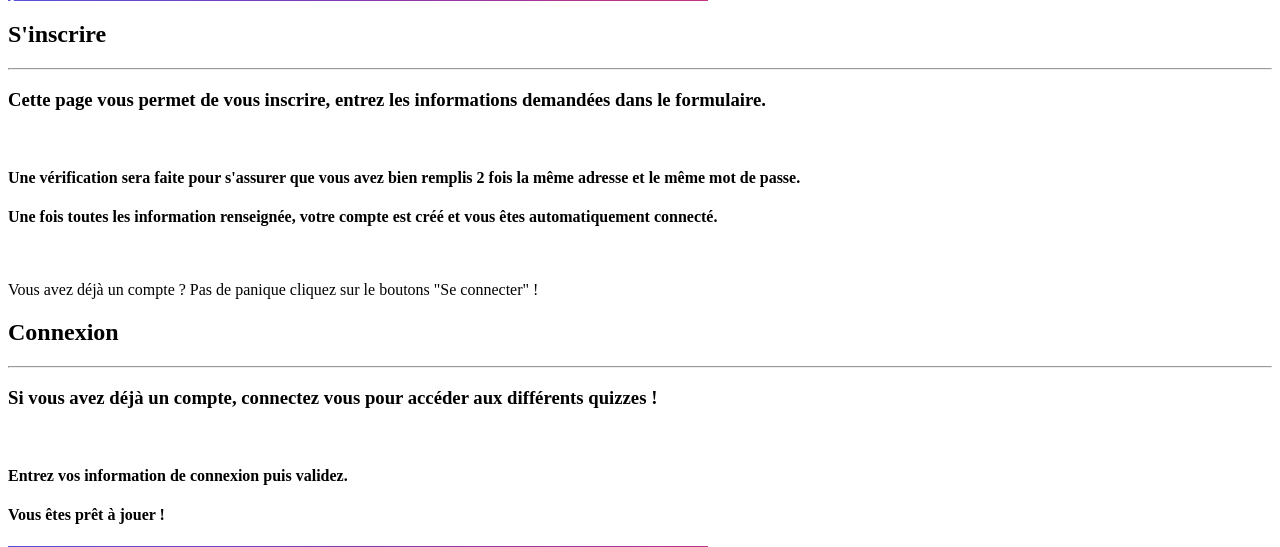
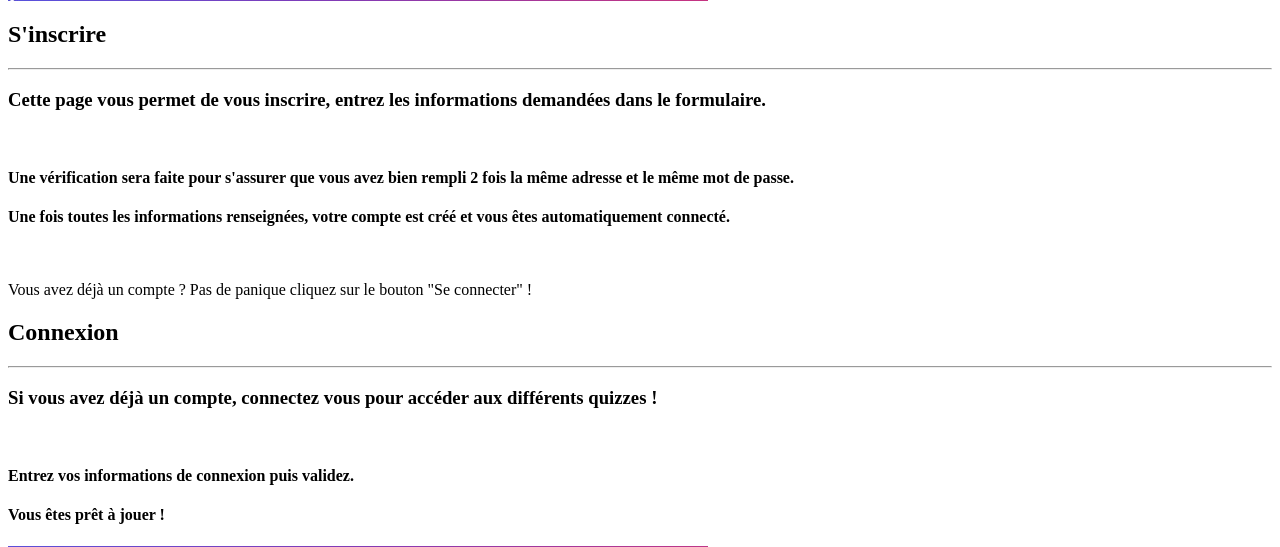
Before and after one commit to erwancado/QuizzDesigner, a Symfony app: template templates/tutorial/userTuto.html.twig in a window 1280 px wide; the page is wider, and only the part inside the window is pictured. Shown: the part 501-1048 px from the top of that part. Run offline with Twig, Linux system fonts and the light colour scheme; the template is opened without the code that fills it, so the values that code supplies are empty; some libraries are stand-ins or nearby versions.

Commit message:
mise en prod

```diff
--- a/composer.json
+++ b/composer.json
@@ -7,6 +7,7 @@
         "ext-iconv": "*",
         "php-http/curl-client": "^2.1",
         "sensio/framework-extra-bundle": "^5.5",
+        "symfony/apache-pack": "^1.0",
         "symfony/asset": "5.0.*",
         "symfony/console": "5.0.*",
         "symfony/dotenv": "5.0.*",
--- a/templates/registration/register.html.twig
+++ b/templates/registration/register.html.twig
@@ -45,6 +45,7 @@
         </div>
     </div>
 {% endblock %}
+{% block footer %}{% endblock %}
 {% block javascripts %}
     {{ parent() }}
     {{ encore_entry_script_tags('word_animation')}}
--- a/templates/security/login.html.twig
+++ b/templates/security/login.html.twig
@@ -62,6 +62,7 @@
         </div>
     </div>
 {% endblock %}
+{% block footer %}{% endblock %}
 {% block javascripts %}
     {{ parent() }}
     {{ encore_entry_script_tags('word_animation')}}
--- a/templates/tutorial/index.html.twig
+++ b/templates/tutorial/index.html.twig
@@ -18,8 +18,8 @@
         <br>
         <div class="container">
             <div class="row justify-content-around text-center">
-                <a class="col-6" data-toggle="pill" href="#home" id="userTutobutton"><button type="button" class="btn btn-outline-light">Tutorial pour utilisateur</button></a>
-                <a class="col-6" data-toggle="pill" href="#menu1" id="adminTutobutton"><button type="button" class="btn btn-outline-light">Tutorial pour administrateur</button></a>
+                <a class="col-6" data-toggle="pill" href="#home" id="userTutobutton"><button type="button" class="btn btn-outline-light">Tutoriel pour utilisateur</button></a>
+                <a class="col-6" data-toggle="pill" href="#menu1" id="adminTutobutton"><button type="button" class="btn btn-outline-light">Tutoriel pour administrateur</button></a>
             </div>
         </div>
         <br>
--- a/templates/tutorial/userTuto.html.twig
+++ b/templates/tutorial/userTuto.html.twig
@@ -17,10 +17,10 @@
                         <hr>
                         <h3 class="card-text">Cette page vous permet de vous inscrire, entrez les informations demandées dans le formulaire.</h3>
                         <br>
-                        <h4 class="card-text">Une vérification sera faite pour s'assurer que vous avez bien remplis 2 fois la même adresse et le même mot de passe.</h4>
-                        <h4 class="card-text">Une fois toutes les information renseignée, votre compte est créé et vous êtes automatiquement connecté.</h4>
+                        <h4 class="card-text">Une vérification sera faite pour s'assurer que vous avez bien rempli 2 fois la même adresse et le même mot de passe.</h4>
+                        <h4 class="card-text">Une fois toutes les informations renseignées, votre compte est créé et vous êtes automatiquement connecté.</h4>
                         <br>
-                        <p class="card-text">Vous avez déjà un compte ? Pas de panique cliquez sur le boutons "Se connecter" !</p>
+                        <p class="card-text">Vous avez déjà un compte ? Pas de panique cliquez sur le bouton "Se connecter" !</p>
                     </div>
                 </div>
             </div>
@@ -38,7 +38,7 @@
                         <hr>
                         <h3 class="card-text">Si vous avez déjà un compte, connectez vous pour accéder aux différents quizzes !</h3>
                         <br>
-                        <h4 class="card-text">Entrez vos information de connexion puis validez.</h4>
+                        <h4 class="card-text">Entrez vos informations de connexion puis validez.</h4>
                         <h4 class="card-text">Vous êtes prêt à jouer !</h4>
                     </div>
 
@@ -66,7 +66,7 @@
             <div class="card bg-dark mb-3">
                 <img class="card-img-top" src="{{asset('build/images/home_page.jpg')}}" alt="Card image cap">
                 <div class="card-body">
-                    <h4 class="card-title">Vous trouverez en premier sur cette page 8 themes sélectionnés au hasard et mis en avant grâce au carousel.</h4>
+                    <h4 class="card-title">Vous trouverez en premier sur cette page 8 thèmes sélectionnés au hasard et mis en avant grâce au carousel.</h4>
                     <h4 class="card-title">Cliquez sur un thème pour n'afficher que les quizzes en rapport avec le thème sélectionné.</h4>
                     <br>
                     <h4 class="card-title">Vous pouvez également accéder à votre historique en cliquant sur votre nom en haut à droite puis sur "Historique des parties".</h4>
@@ -130,7 +130,7 @@
             <div class="card bg-dark mb-3">
                 <img class="card-img-top" src="{{asset('build/images/historique.jpg')}}" alt="Card image cap">
                 <div class="card-body">
-                    <h4 class="card-title">Consultez les derniers quizzes auxquels vous avez joués.</h4>
+                    <h4 class="card-title">Consultez les derniers quizzes auxquels vous avez joué.</h4>
 
                     <br>
                     <h4 class="card-title">Consultez l'avancement de vos quizzes, vos meilleurs scores, rejouez aux quizzes que vous avez aimé.</h4>
```
Also changed, not shown: templates/tutorial/adminTuto.html.twig (+5 -5 lines), 2 other files.
